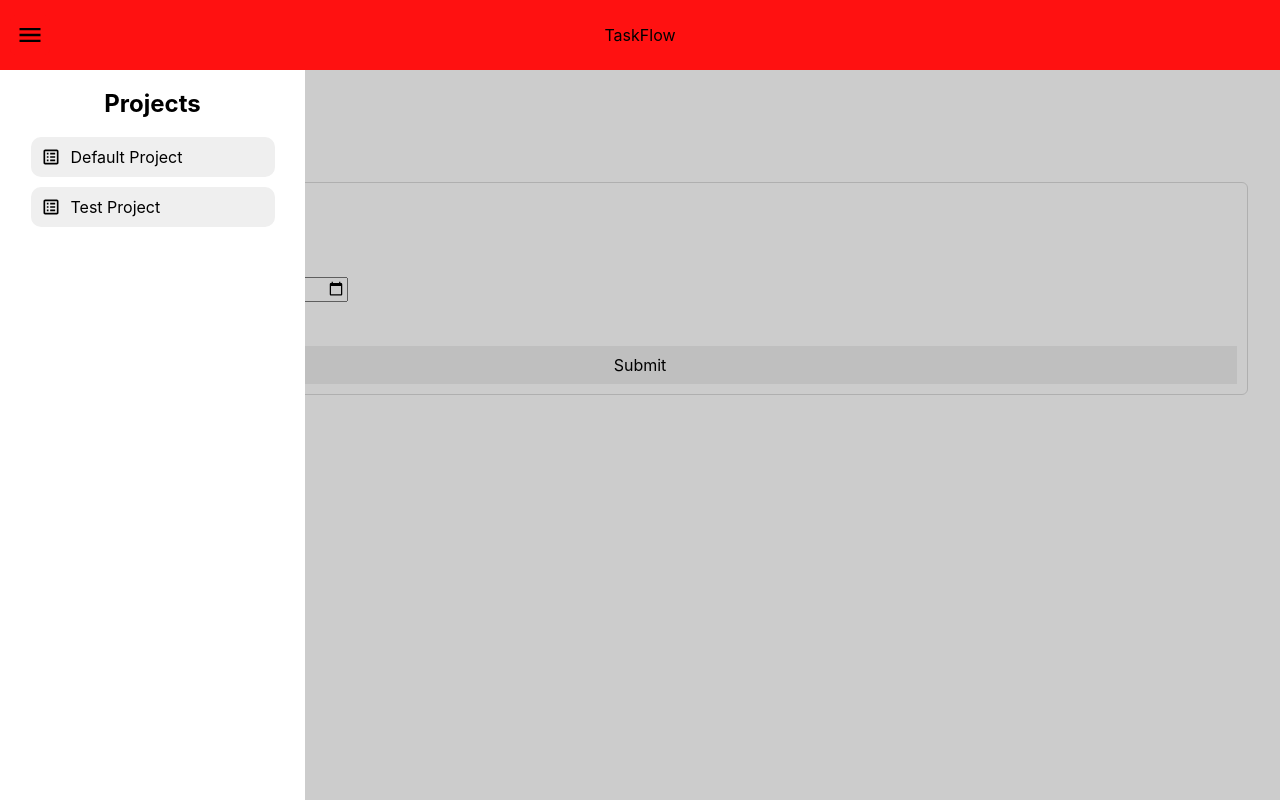
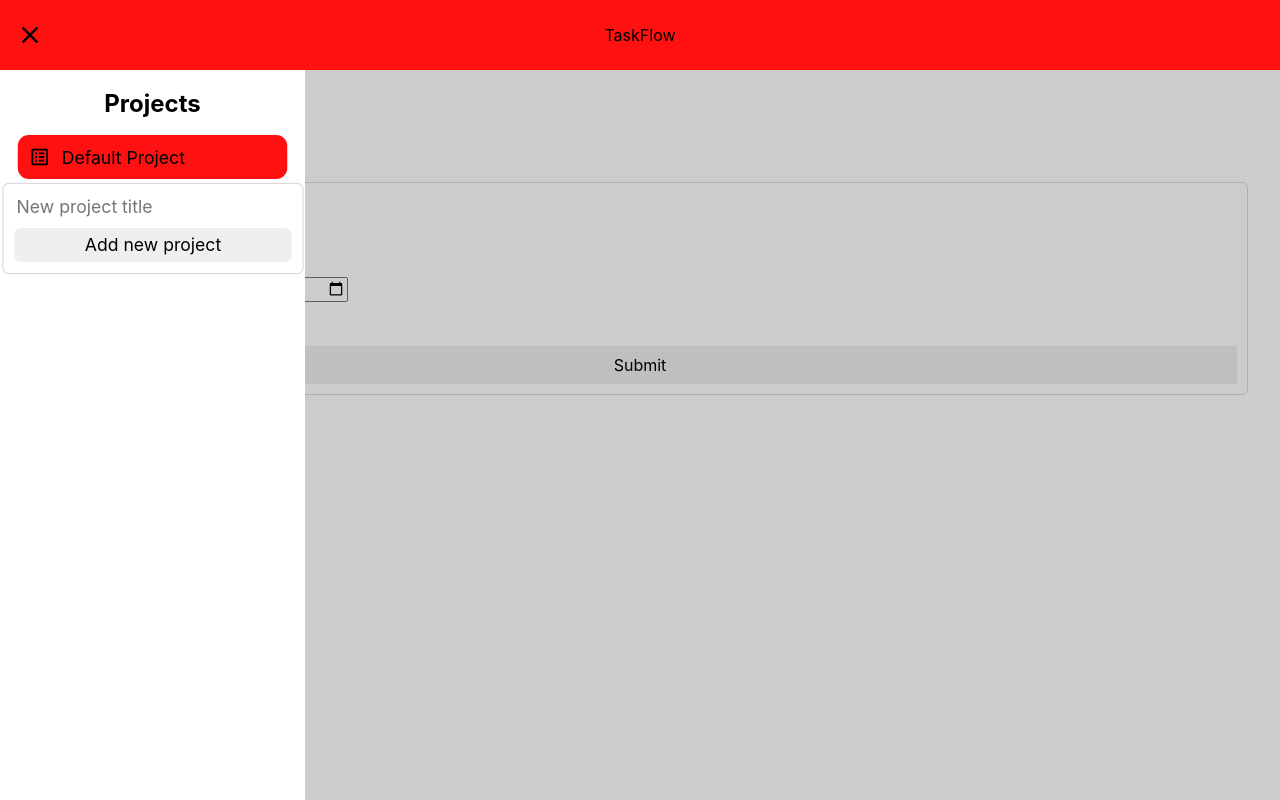
Before and after one commit to Magmusacy/TaskFlow, a website built with webpack: page dist/index.html in a window 1280 px wide. Both pictures are taken after a click on the button 30 px from the left and 35 px from the top of the page. Built offline with nearby package versions, Linux system fonts and the light colour scheme.

Commit message:
Create project sidebar and add functionality to create new projects

```diff
--- a/src/app-flow.js
+++ b/src/app-flow.js
@@ -8,11 +8,18 @@ export function lastTaskId() {
     return currentProject.tasks.at(-1) ? currentProject.tasks.at(-1).id : 0
 }
 
-function addProject(title) {
+export function addProject(title) {
     const newId = projects.at(-1).id + 1;
     projects.push(new Project(newId, title));
 }
 
-function changeCurrentProject(newCurrProjectId) {
+export function addTask(title, description, dueDate, priority) {
+    const newTaskId = lastTaskId() + 1;
+    const newTask = new Task(newTaskId, title, description, dueDate, priority);
+    currentProject.addNewTask(newTask);
+    return newTask;
+}
+
+export function changeCurrentProject(newCurrProjectId) {
     currentProject = projects.find(project => project.id === newCurrProjectId);
 }
--- a/src/index.js
+++ b/src/index.js
@@ -1,10 +1,34 @@
 import './normalize.css';
 import './style.css';
-import Project from './project_component/project';
-import Task from './task_component/task';
 import * as appFlow from './app-flow';
 import './project_component/project-display';
+import { renderProject } from './project_component/project-display';
 import { renderTask } from './task_component/task-display';
+import { toggleSidebarButton, toggleSidebar, refreshSidebar } from './project_component/project-sidebar-display';
+
+function enableSidebarButtons() {
+    for (const projectButton of document.querySelectorAll('[data-project-id]')) {
+        projectButton.addEventListener('click', (e) => {
+            const newProjectId = +e.target.dataset.projectId;
+            appFlow.changeCurrentProject(newProjectId);
+            renderProject(appFlow.currentProject);
+            toggleSidebar(appFlow.projects, appFlow.currentProject);
+        });
+    };
+}
+
+function enableSidebarForm() {
+    const newProjectForm = document.querySelector('#new-project-form');
+
+    newProjectForm.addEventListener('submit', (e) => {
+        e.preventDefault();
+        const title = e.target.elements['new-project-title'].value;
+        appFlow.addProject(title);
+        refreshSidebar(appFlow.projects, appFlow.currentProject);
+        enableSidebarButtons();
+        enableSidebarForm();
+    });
+}
 
 const newTaskForm = document.querySelector('#new-task-form');
 newTaskForm.addEventListener('submit', (e) => {
@@ -14,8 +38,13 @@ newTaskForm.addEventListener('submit', (e) => {
     const dueDate = new Date(e.target.elements['due-date'].value);
     const priority = +e.target.elements['priority'].value;
 
-    const newTaskId = appFlow.lastTaskId() + 1;
-    const newTask = new Task(newTaskId, title, description, dueDate, priority);
-    appFlow.currentProject.addNewTask(newTask);
+    const newTask = appFlow.addTask(title, description, dueDate, priority);
     renderTask(newTask);
+    e.target.reset();
 });
+
+toggleSidebarButton.addEventListener('click', () => {
+    toggleSidebar(appFlow.projects, appFlow.currentProject);
+    enableSidebarButtons();
+    enableSidebarForm();
+});
--- a/src/project_component/project-display.js
+++ b/src/project_component/project-display.js
@@ -1,61 +1,19 @@
-import Project from './project';
 import { renderTask } from '../task_component/task-display';
 import './project-styles.css';
-
-const toggleSidebarButton = document.querySelector('#toggle-sidebar');
 
 export function renderProject(project) {
     const projectTitle = document.querySelector('#project-title');
     projectTitle.textContent = project.title;
+    clearTasks();
 
     for (const task of project.tasks) {
         renderTask(task);
     };
 }
 
-export function toggleSidebar() {
-    const headerElement = document.querySelector('header');
-    const projectAside = document.querySelector('#project-aside');
-    if (projectAside) {
-        projectAside.remove();
-        return;
-    };
-
-    headerElement.insertAdjacentHTML('afterend',
-    `
-    <aside id="project-aside">
-        <h2>Projects</h2>
-        <ul id="project-container">
-            <li>
-                <button>
-                    <svg xmlns="http://www.w3.org/2000/svg" viewBox="0 0 24 24"><title>list-box-outline</title><path d="M11 15H17V17H11V15M9 7H7V9H9V7M11 13H17V11H11V13M11 9H17V7H11V9M9 11H7V13H9V11M21 5V19C21 20.1 20.1 21 19 21H5C3.9 21 3 20.1 3 19V5C3 3.9 3.9 3 5 3H19C20.1 3 21 3.9 21 5M19 5H5V19H19V5M9 15H7V17H9V15Z" /></svg>
-                    Default Project
-                </button>
-            </li>
-            <li>
-                <button>
-                    <svg xmlns="http://www.w3.org/2000/svg" viewBox="0 0 24 24"><title>list-box-outline</title><path d="M11 15H17V17H11V15M9 7H7V9H9V7M11 13H17V11H11V13M11 9H17V7H11V9M9 11H7V13H9V11M21 5V19C21 20.1 20.1 21 19 21H5C3.9 21 3 20.1 3 19V5C3 3.9 3.9 3 5 3H19C20.1 3 21 3.9 21 5M19 5H5V19H19V5M9 15H7V17H9V15Z" /></svg>
-                    Test Project
-                </button>
-            </li>
-        </ul>
-    </aside>
-    `
-    );
+function clearTasks() {
+    const upcomingTasks = document.querySelector('#upcoming-tasks');
+    const completedTasks = document.querySelector('#completed-tasks');
+    upcomingTasks.innerHTML = '';
+    completedTasks.innerHTML = '';
 }
-
-function toggleDimBody() {
-    const headerElement = document.querySelector('header');
-    const dimBody = document.querySelector('#dim-body');
-    if (dimBody) {
-        dimBody.remove()
-        return;
-    };
-
-    headerElement.insertAdjacentHTML('afterend', `<div id="dim-body"></div>`);
-}
-
-toggleSidebarButton.addEventListener('click', () => {
-    toggleSidebar();
-    toggleDimBody();
-});
--- /dev/null
+++ b/src/project_component/project-sidebar-display.js
@@ -0,0 +1,73 @@
+import './project-styles.css';
+export const toggleSidebarButton = document.querySelector('#toggle-sidebar');
+export let chosenProject;
+
+export function toggleSidebar(projects, currentProject) {
+    chosenProject = currentProject;
+    toggleDimBody();
+    switchMenuIcon();
+    const headerElement = document.querySelector('header');
+    const projectAside = document.querySelector('#project-aside');
+    if (projectAside) {
+        projectAside.remove();
+        return;
+    };
+
+    headerElement.insertAdjacentHTML('afterend',
+    `
+    <aside id="project-aside">
+        <h2>Projects</h2>
+        <ul id="project-container" class="project-container">
+        </ul>
+    </aside>
+    `
+    );
+
+    const projectContainer = document.querySelector('#project-container');
+
+    for (const project of projects) {
+        projectContainer.insertAdjacentHTML('beforeend' ,`
+            <li>
+                <button data-project-id="${project.id}" ${currentProject === project ? 'class="current-project"' : ''}>
+                    <svg xmlns="http://www.w3.org/2000/svg" viewBox="0 0 24 24"><title>list-box-outline</title><path d="M11 15H17V17H11V15M9 7H7V9H9V7M11 13H17V11H11V13M11 9H17V7H11V9M9 11H7V13H9V11M21 5V19C21 20.1 20.1 21 19 21H5C3.9 21 3 20.1 3 19V5C3 3.9 3.9 3 5 3H19C20.1 3 21 3.9 21 5M19 5H5V19H19V5M9 15H7V17H9V15Z" /></svg>
+                    ${project.title}
+                </button>
+            </li>
+        `);
+    };
+
+    projectContainer.insertAdjacentHTML('beforeend', `
+        <form id="new-project-form" class="new-project-form">
+            <label for="new-project-title" hidden>New project title</label>
+            <input id="new-project-title" type="text" placeholder="New project title" required>
+
+            <input type="submit" value="Add new project">
+        </form>
+    `);
+}
+
+function toggleDimBody() {
+    const headerElement = document.querySelector('header');
+    const dimBody = document.querySelector('#dim-body');
+    if (dimBody) {
+        dimBody.remove()
+        return;
+    };
+
+    headerElement.insertAdjacentHTML('afterend', `<div id="dim-body"></div>`);
+}
+
+function switchMenuIcon() {
+    if (toggleSidebarButton.dataset.present === 'false') {
+        toggleSidebarButton.dataset.present = 'true';
+        toggleSidebarButton.innerHTML = '<svg xmlns="http://www.w3.org/2000/svg" viewBox="0 0 24 24"><title>close</title><path d="M19,6.41L17.59,5L12,10.59L6.41,5L5,6.41L10.59,12L5,17.59L6.41,19L12,13.41L17.59,19L19,17.59L13.41,12L19,6.41Z" /></svg>';
+    } else {
+        toggleSidebarButton.dataset.present = 'false';
+        toggleSidebarButton.innerHTML = '<svg xmlns="http://www.w3.org/2000/svg" viewBox="0 0 24 24"><title>menu</title><path d="M3,6H21V8H3V6M3,11H21V13H3V11M3,16H21V18H3V16Z" /></svg>';
+    }
+}
+
+export function refreshSidebar(projects, currentProject) {
+    toggleSidebar(projects, currentProject);
+    toggleSidebar(projects, currentProject);
+}
--- a/src/project_component/project-styles.css
+++ b/src/project_component/project-styles.css
@@ -15,13 +15,14 @@ aside ul {
     gap: 10px;
     align-items: center;
     flex-direction: column;
+    padding: 0 30px 0 30px;
 }
 
 aside ul li {
-    width: 80%;
+    width: 100%;
 }
 
-#project-container button {
+.project-container button {
     display: flex;
     align-items: center;
     gap: 10px;
@@ -31,12 +32,12 @@ aside ul li {
     border: 0;
 }
 
-#project-container button:hover {
+.project-container button:hover {
     cursor: pointer;
     background: var(--button-hover);
 }
 
-#project-container button svg {
+.project-container button svg {
     width: 20px;
     height: 20px;
 }
@@ -57,3 +58,39 @@ aside h2 {
     top: 0;
     bottom: 0;
 }
+
+.current-project {
+    background-color: var(--theme-color);
+    transform: scale(1.1);
+}
+
+.project-container .current-project:hover {
+    background-color: var(--theme-color);
+}
+
+.new-project-form {
+    display: flex;
+    flex-direction: column;
+    gap: 10px;
+    padding: 10px;
+    border-radius: 6px;
+    border: 1px solid var(--border-grey);
+    transform: scale(1.1);
+}
+
+.new-project-form input[type="text"],
+.new-project-form input[type="submit"] {
+    border: 0;
+    outline: 0;
+}
+
+.new-project-form input[type="submit"] {
+    padding: 6px;
+    border-radius: 6px;
+
+}
+
+.new-project-form input[type="submit"]:hover {
+    cursor: pointer;
+    background-color: var(--button-hover);
+}
--- a/src/style.css
+++ b/src/style.css
@@ -14,6 +14,7 @@ ul {
 :root {
     --border-grey: rgb(219, 219, 219);
     --button-hover: rgb(224, 224, 224);
+    --theme-color: rgb(255, 17, 17);
 }
 
 body {
@@ -29,7 +30,7 @@ header {
     display: grid;
     grid-template-columns: 40px 1fr 40px;
     align-items: center;
-    background-color: rgb(255, 17, 17);
+    background-color: var(--theme-color);
     padding: 10px;
 }
 
--- a/src/task_component/task-display.js
+++ b/src/task_component/task-display.js
@@ -17,9 +17,8 @@ export function renderTask(task) {
 };
 
 function enableCompletion(task) {
-    const taskElement = document.querySelector(`#task-${task.id}`);
-    const completeButton = document.querySelector(`#task-${task.id}-completion`);
-    console.log('chuj', completeButton)
+    const taskElement = document.querySelector(`[data-task-id="${task.id}"]`);
+    const completeButton = document.querySelector(`[data-task-id="${task.id}"] button`);
     completeButton.addEventListener('click', () => {
         taskElement.remove()
         task.changeCompletionStatus();
@@ -29,9 +28,9 @@ function enableCompletion(task) {
 
 function itemTemplate(task, status) {
     return `
-    <div id="task-${task.id}" class="task-item ${status}">
+    <div data-task-id="${task.id}" class="task-item ${status}">
         <div class="completion-status priority-${task.priority}">
-            <button id="task-${task.id}-completion" aria-label="complete task">
+            <button aria-label="complete task">
                 <svg xmlns="http://www.w3.org/2000/svg" viewBox="0 0 24 24"><title>Completed mark</title><path d="M21,7L9,19L3.5,13.5L4.91,12.09L9,16.17L19.59,5.59L21,7Z" /></svg>
             </button>
         </div>
@@ -42,5 +41,5 @@ function itemTemplate(task, status) {
             ${format(task.dueDate, 'dd MMM yyyy')}
         </div>
     </div>
-    `
+    `;
 }
```
Also changed, not shown: dist/index.html, dist/main.js.
